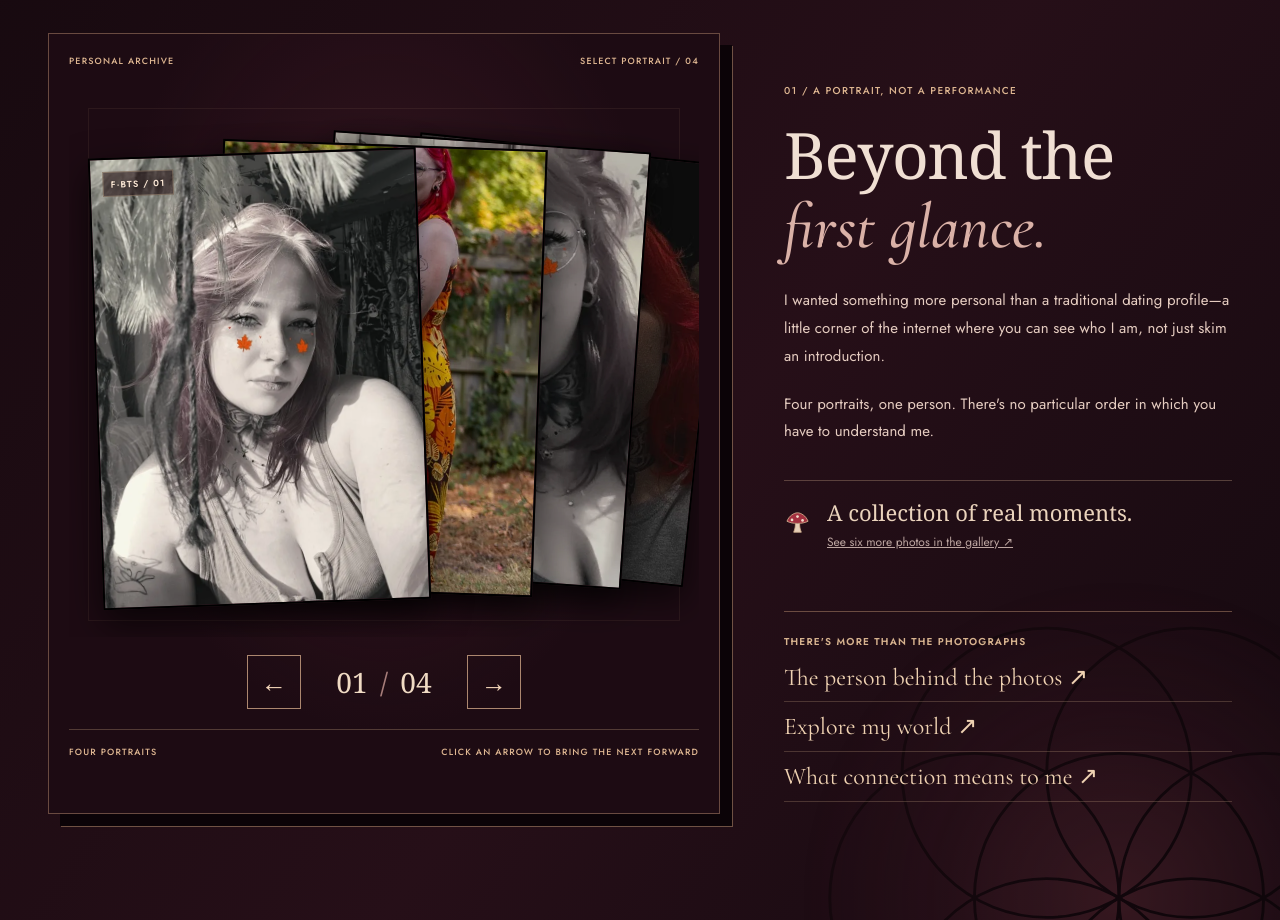
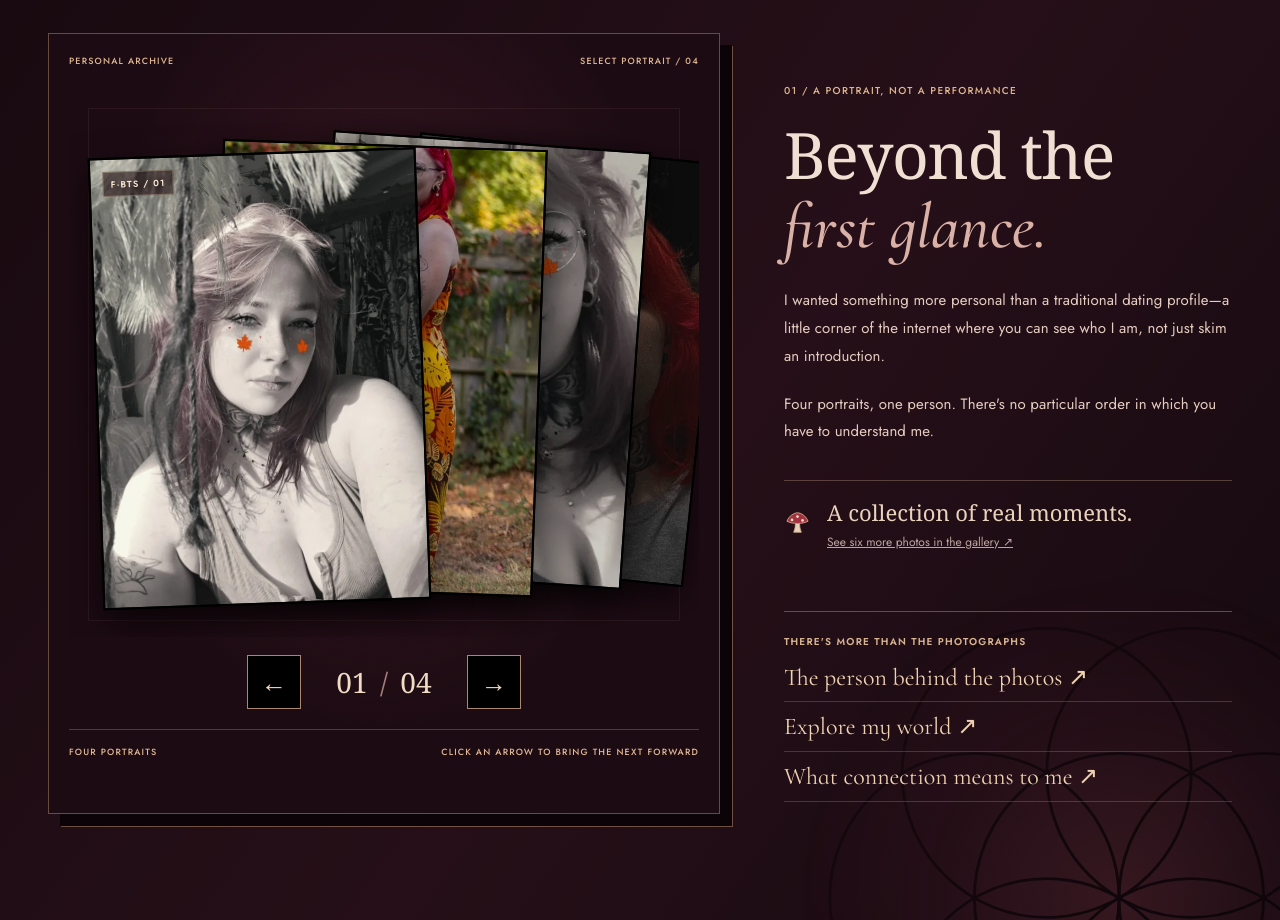
Before and after one commit to sleepypig321/fern_beyond_the_screen, a website: page public/index.html in a window 1280 px wide. Shown: the part 1880-2800 px from the top of the page. Drawn offline with Linux system fonts and the light colour scheme; a web font is replaced by a local one.

Commit message:
Add pitch-black accents to navigation and portrait frames

```diff
--- a/public/nocturne.css
+++ b/public/nocturne.css
@@ -352,3 +352,19 @@ h1,h2,h3,
   .hero h1,.interior-hero h1,.inquiry-intro h2,
   .site-chapters h2,.fern-deck-section .character-heading h2{line-height:1.12;letter-spacing:-.012em}
 }
+
+/* Black framing against the burgundy page backgrounds. */
+.topbar,
+.mini-nav,
+.fern-photo-card,
+.portrait-gallery-grid a {
+  background-color: #000;
+}
+
+.fern-photo-card {
+  border-color: #000;
+}
+
+.fern-deck-controls button {
+  background: #000;
+}
```
